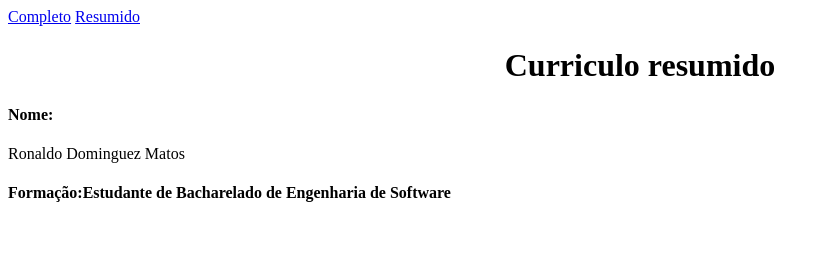
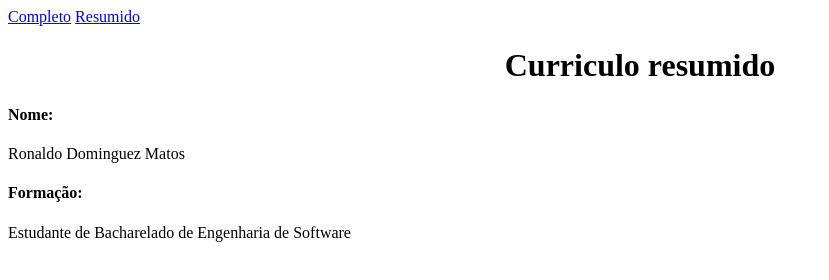
Before and after one commit to haejeog/SitePessoal, a plain HTML site: page index2.html in a window 1280 px wide. Shown: the whole page, without its empty margins (0-829 px from the left). Drawn offline with Linux system fonts and the light colour scheme.

Commit message:
Update index2.html

```diff
--- a/index2.html
+++ b/index2.html
@@ -14,7 +14,7 @@
 
 <h4><b>Nome:</b><br></h4>Ronaldo Dominguez Matos </br>
 
-<h4><b>Formação:</b>Estudante de Bacharelado de Engenharia de Software
+<h4><b>Formação:</b></h4>Estudante de Bacharelado de Engenharia de Software
 
 
 </body>
```
